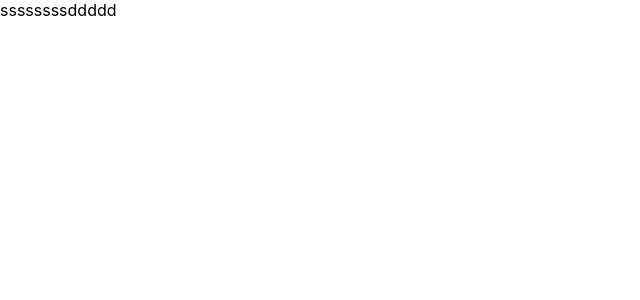
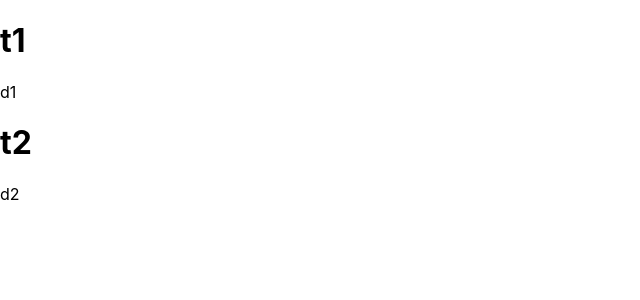
Before and after one commit to Hyrycham/lesson1_REACT, a React (Create React App) app: page / in a window 1280 px wide. Shown: the top 300 px of the page, without its empty margins (0-640 px from the left). Built offline with nearby package versions, Linux system fonts and the light colour scheme.

Commit message:
begin new function

```diff
--- a/src/App.js
+++ b/src/App.js
@@ -5,11 +5,18 @@ export default App;
 function App() {
   return (
       <div>
-        <Card/>
+        <Hedin title ='t1' description ='d1'/>
+          <Hedin title ='t2' description ='d2'/>
+
       </div>
-
   );
 }
-function Card(){
-    return(<div>ssssssssddddd</div>)
+function Hedin (props) {
+    return(
+        <div>
+            <h1> {props.title} </h1>
+            <p> {props.description} </p>
+        </div>
+
+    )
 }
```
